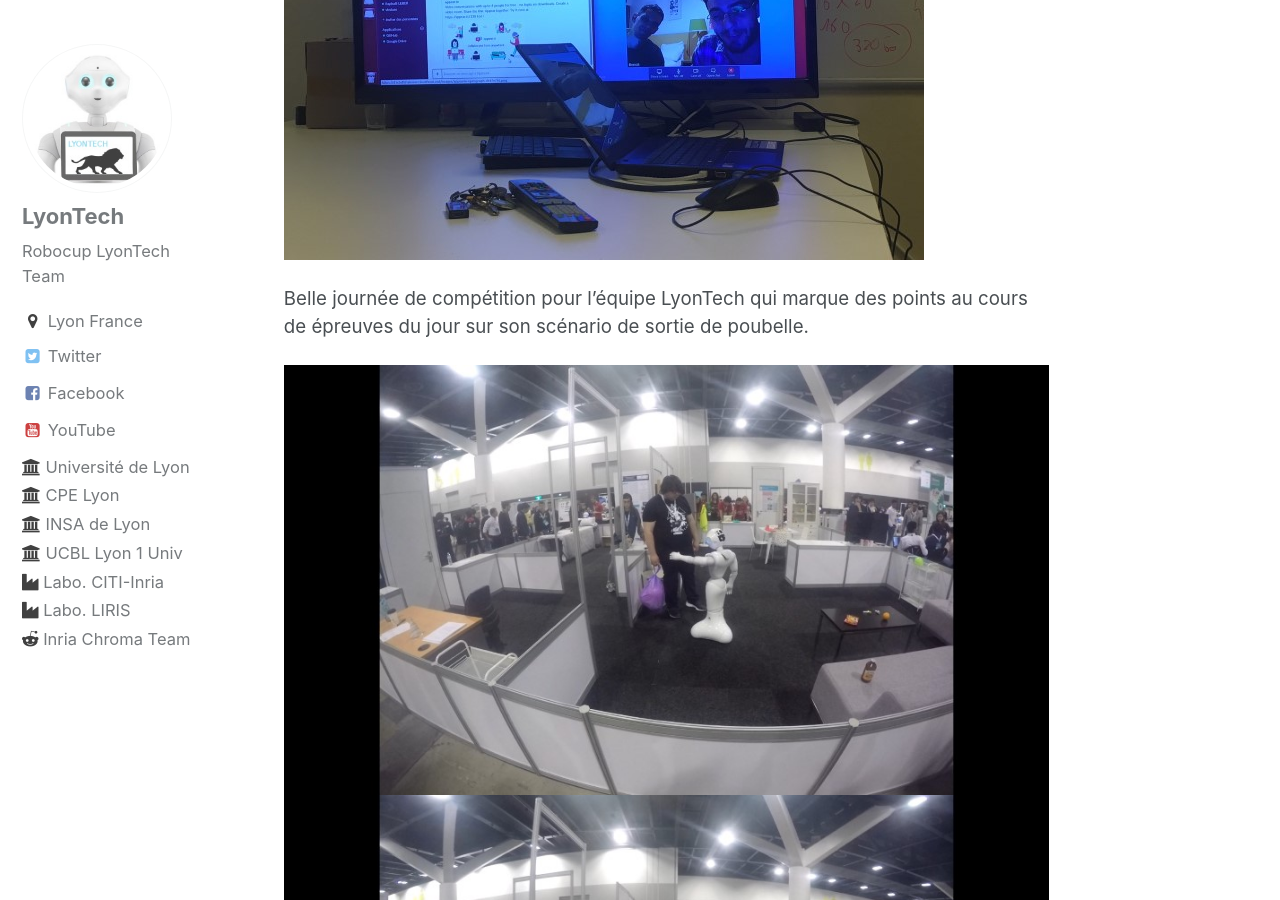
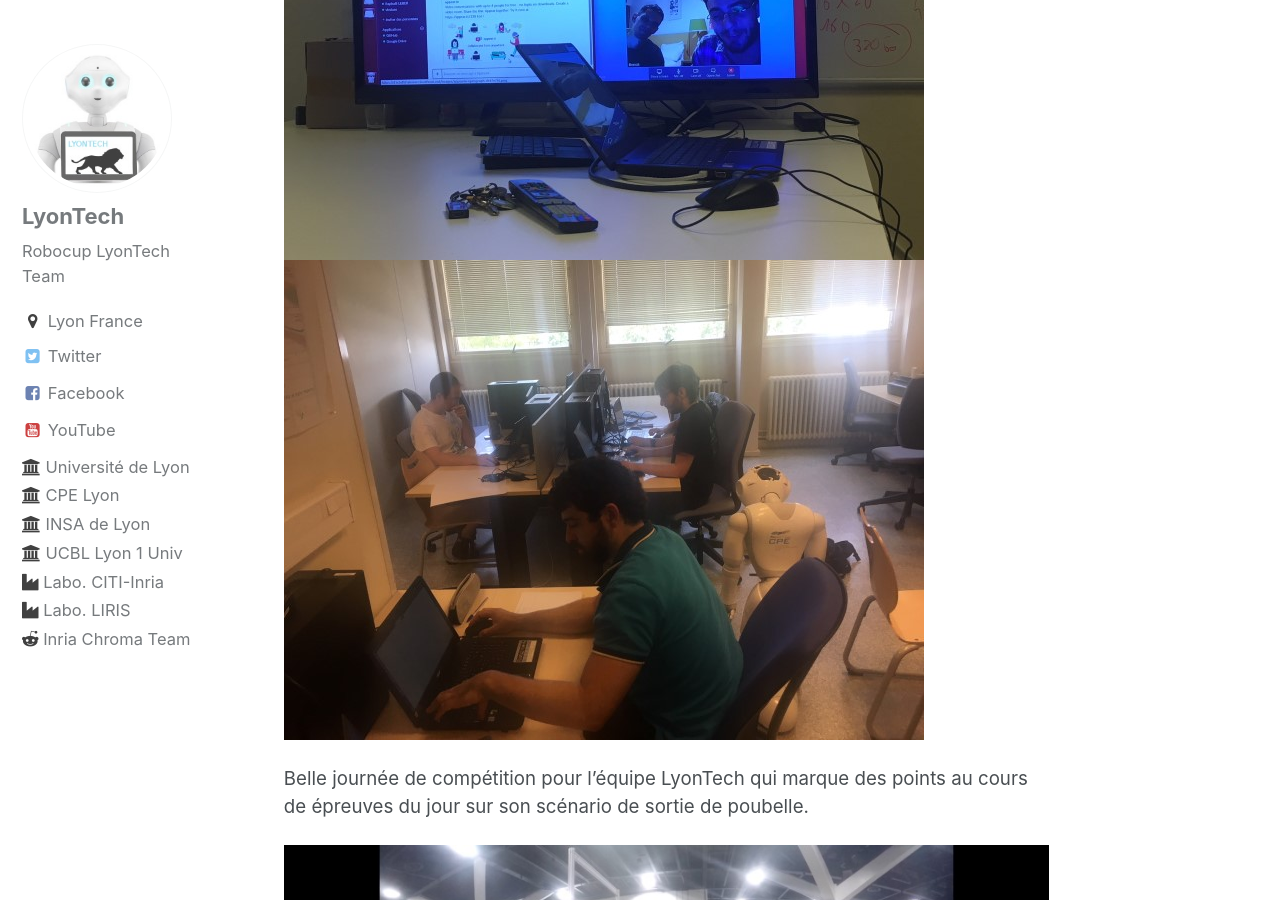
Before and after one commit to Robocup-Lyontech/Robocup-Lyontech.github.io, a Jekyll site: the page built from _posts/2019-07-05-Jour2.md, in a window 1280 px wide and 900 px high, scrolled down 1002 px. Built offline with Jekyll 4.4.1, drawn with Linux system fonts in a browser that asks for light colours.

Commit message:
Update 2019-07-05-Jour2.md

```diff
--- a/_posts/2019-07-05-Jour2.md
+++ b/_posts/2019-07-05-Jour2.md
@@ -10,6 +10,7 @@ thumbnail: /assets/images/sydney2019/robot_carree_s.jpg
 ---
 ![team](/assets/images/sydney2019/arena_team_3 (Small).jpg)
 ![team](/assets/images/sydney2019/IMG_6637 (Small).JPG)
+![team](/assets/images/sydney2019/IMG_6668 (Small).JPG)
 
 
 Belle journée de compétition pour l'équipe LyonTech qui marque des points au cours de épreuves du jour sur son scénario de sortie de poubelle.
```
